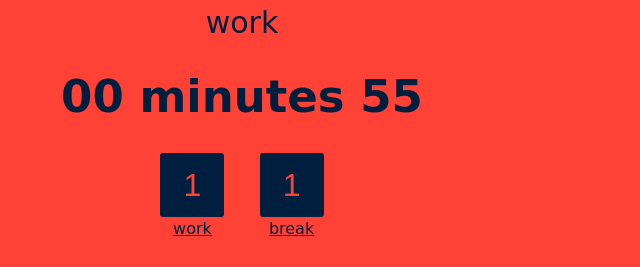
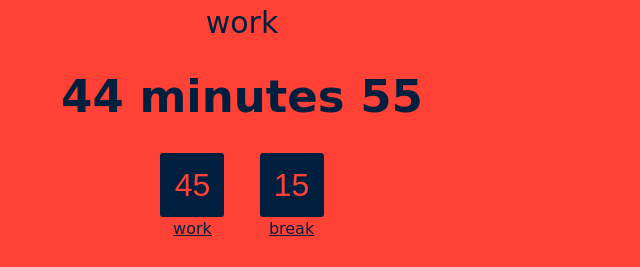
Before and after one commit to lukasschwab/tomatillo, a plain HTML site: page index.html in a window 1280 px wide. Shown: the part 275-542 px from the top of the page, 398-1038 px from the left. Drawn offline with Linux system fonts and the light colour scheme; a web font is replaced by a local one.

Commit message:
Refactor out default times for easier testing

```diff
--- /dev/null
+++ b/defaults.js
@@ -0,0 +1,4 @@
+var DEFAULT_TIMES = {
+  "work": 45,
+  "break": 15
+}
--- a/index.html
+++ b/index.html
@@ -17,6 +17,7 @@
     <input name="breakMinutes" type="text" maxlength="3" id="breakMinutes" class="setting" placeholder="15"><br><a onclick="switchToBreak();" href="#">break</a>
   </div>
 </body>
+<script src="defaults.js"></script>
 <script src="timer.js"></script>
 <!-- Github ribbon -->
 <svg width="80" height="80" viewBox="0 0 250 250" style="position: absolute; top: 0; border: 0; right: 0;" aria-hidden="true">
--- a/timer.js
+++ b/timer.js
@@ -4,12 +4,6 @@ var COLORS = {
   "redtext": "#001F3F",
   "lime": "#01FF70",
   "limetext": "#001F3F"
-}
-var DEFAULT_TIMES = {
-  // "work": 45,
-  // "break": 15 FIXME
-  "work": 1,
-  "break": 1
 }
 
 function notify(intoWork) {
```
